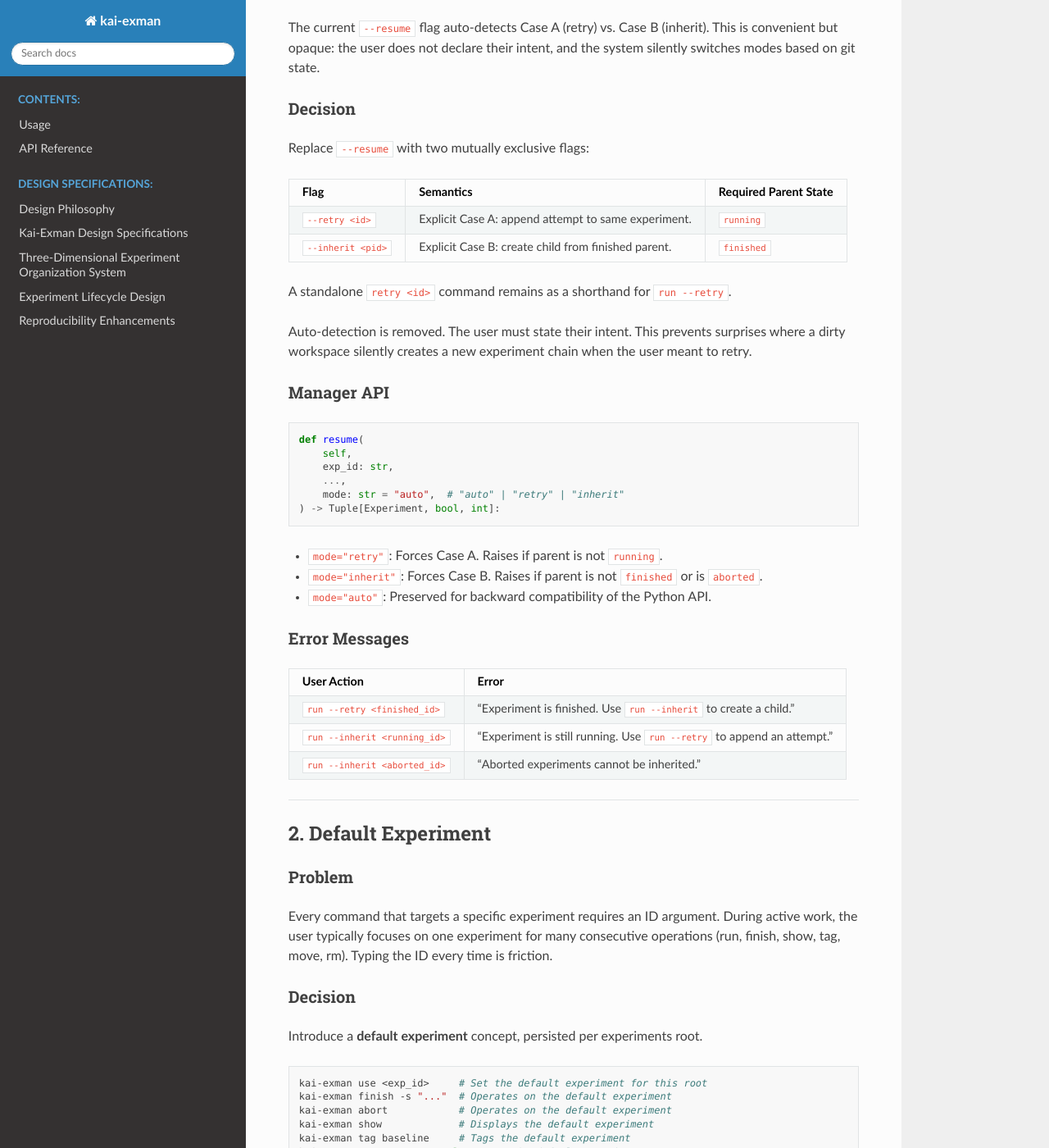
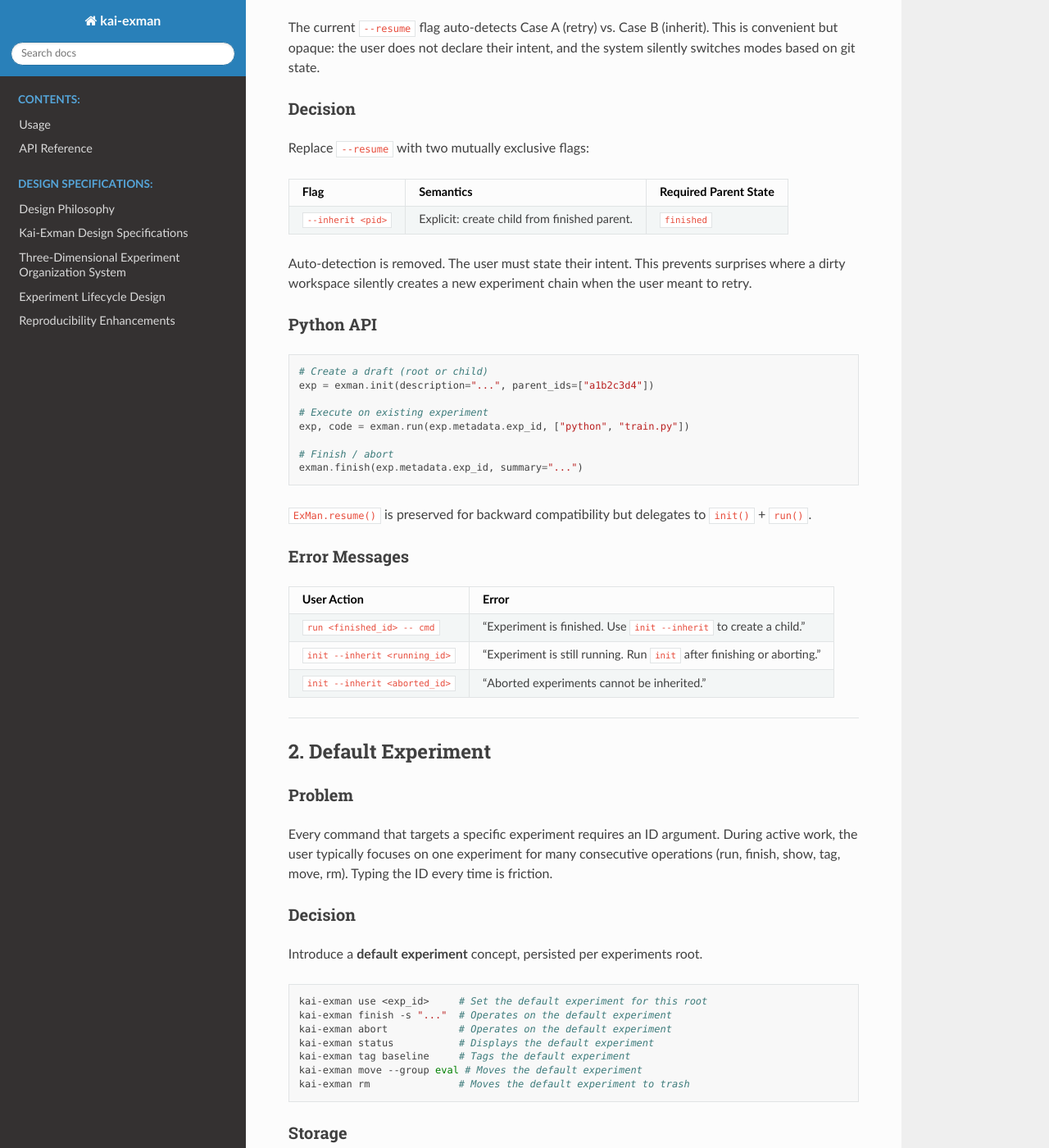
Before and after one commit to laiyk5/kai-exman, a Sphinx documentation site: the page built from docs/source/design/cli-evolution.md, in a window 1280 px wide and 1400 px high, scrolled down 281 px. Shown: the whole window at 82% size. Built offline with Sphinx 7.4.7 and the Read the Docs theme 3.1.0, drawn with Linux system fonts in a browser that asks for light colours; some of the changed text lies outside the part shown.

Commit message:
feat(cli): remove standalone retry command, unify under run
run already handles both drafts (first attempt) and running experiments
(append attempt). The separate retry CLI command was redundant.

- Remove retry CLI command from cli.py
- Update tests to use run instead of retry
- Update docs (cli-redesign.md, cli-evolution.md) to reflect unified run
- Rename show → status in doc examples

Co-Authored-By: Claude Sonnet 4.6 <noreply@anthropic.com>

````diff
--- a/docs/source/design/cli-evolution.md
+++ b/docs/source/design/cli-evolution.md
@@ -10,37 +10,34 @@ The current `--resume` flag auto-detects Case A (retry) vs. Case B (inherit). Th
 
 Replace `--resume` with two mutually exclusive flags:
 
-| Flag | Semantics | Required Parent State |
-|------|-----------|----------------------|
-| `--retry <id>` | Explicit Case A: append attempt to same experiment. | `running` |
-| `--inherit <pid>` | Explicit Case B: create child from finished parent. | `finished` |
-
-A standalone `retry <id>` command remains as a shorthand for `run --retry`.
+| Flag              | Semantics                                    | Required Parent State |
+|-------------------|----------------------------------------------|-----------------------|
+| `--inherit <pid>` | Explicit: create child from finished parent. | `finished`            |
 
 Auto-detection is removed. The user must state their intent. This prevents surprises where a dirty workspace silently creates a new experiment chain when the user meant to retry.
 
-### Manager API
+### Python API
 
 ```python
-def resume(
-    self,
-    exp_id: str,
-    ...,
-    mode: str = "auto",  # "auto" | "retry" | "inherit"
-) -> Tuple[Experiment, bool, int]:
+# Create a draft (root or child)
+exp = exman.init(description="...", parent_ids=["a1b2c3d4"])
+
+# Execute on existing experiment
+exp, code = exman.run(exp.metadata.exp_id, ["python", "train.py"])
+
+# Finish / abort
+exman.finish(exp.metadata.exp_id, summary="...")
 ```
 
-- `mode="retry"`: Forces Case A. Raises if parent is not `running`.
-- `mode="inherit"`: Forces Case B. Raises if parent is not `finished` or is `aborted`.
-- `mode="auto"`: Preserved for backward compatibility of the Python API.
+`ExMan.resume()` is preserved for backward compatibility but delegates to `init()` + `run()`.
 
 ### Error Messages
 
 | User Action | Error |
 |-------------|-------|
-| `run --retry <finished_id>` | "Experiment is finished. Use `run --inherit` to create a child." |
-| `run --inherit <running_id>` | "Experiment is still running. Use `run --retry` to append an attempt." |
-| `run --inherit <aborted_id>` | "Aborted experiments cannot be inherited." |
+| `run <finished_id> -- cmd` | "Experiment is finished. Use `init --inherit` to create a child." |
+| `init --inherit <running_id>` | "Experiment is still running. Run `init` after finishing or aborting." |
+| `init --inherit <aborted_id>` | "Aborted experiments cannot be inherited." |
 
 ---
 
@@ -58,7 +55,7 @@ Introduce a **default experiment** concept, persisted per experiments root.
 kai-exman use <exp_id>     # Set the default experiment for this root
 kai-exman finish -s "..."  # Operates on the default experiment
 kai-exman abort            # Operates on the default experiment
-kai-exman show             # Displays the default experiment
+kai-exman status           # Displays the default experiment
 kai-exman tag baseline     # Tags the default experiment
 kai-exman move --group eval # Moves the default experiment
 kai-exman rm               # Moves the default experiment to trash
@@ -92,17 +89,15 @@ The default experiment is scoped to the experiments root (`--path` / `EXMAN_PATH
 
 ### Commands Affected
 
-| Command | EXP_ID becomes optional? | Notes |
-|---------|--------------------------|-------|
-| `finish` | Yes | — |
-| `abort` | Yes | — |
-| `show` | Yes | — |
-| `tag` | Yes | Accepts `TAG_NAME` (default exp) or `EXP_ID TAG_NAME`. |
-| `move` | Yes | `--group` is always required. |
-| `rm` | Yes | `--clear-trash` still takes precedence. |
-| `run --retry` | No | Click option values cannot be omitted. |
-| `run --inherit` | No | Click option values cannot be omitted. |
-| `retry` | No | Positional `EXP_ID` is required before `nargs=-1` command. |
+| Command  | EXP_ID becomes optional? | Notes                                                   |
+|----------|--------------------------|---------------------------------------------------------|
+| `finish` | Yes                      | —                                                       |
+| `abort`  | Yes                      | —                                                       |
+| `status` | Yes                      | —                                                       |
+| `tag`    | Yes                      | Accepts `TAG_NAME` (default exp) or `EXP_ID TAG_NAME`.  |
+| `move`   | Yes                      | `--group` is always required.                           |
+| `rm`     | Yes                      | `--clear-trash` still takes precedence.                 |
+| `run`    | Yes                      | Uses default experiment if ID omitted.                  |
 
 ### New Command: `use`
 
@@ -121,9 +116,9 @@ Default experiment set to a1b2c3d4.
 
 ## 3. Acceptance Criteria
 
-1. `run --retry <id> -- cmd` succeeds only if the experiment is `running`.
-2. `run --inherit <pid> -d "..." -- cmd` succeeds only if the parent is `finished`.
-3. `retry <id> -- cmd` is equivalent to `run --retry <id> -- cmd`.
+1. `run <id> -- cmd` on a running experiment appends an attempt (git clean required).
+2. `run <id> -- cmd` on a finished experiment raises.
+3. `init --inherit <pid> -d "..."` succeeds only if the parent is `finished`.
 4. `kai-exman use <id>` writes `.current` and validates the ID.
 5. `kai-exman finish -s "..."` (no ID) uses the default experiment.
 6. Commands with an invalid/missing default raise a clear error.
````
Also changed, not shown: docs/source/design/cli-redesign.md (+10 -43 lines), 3 other files.
